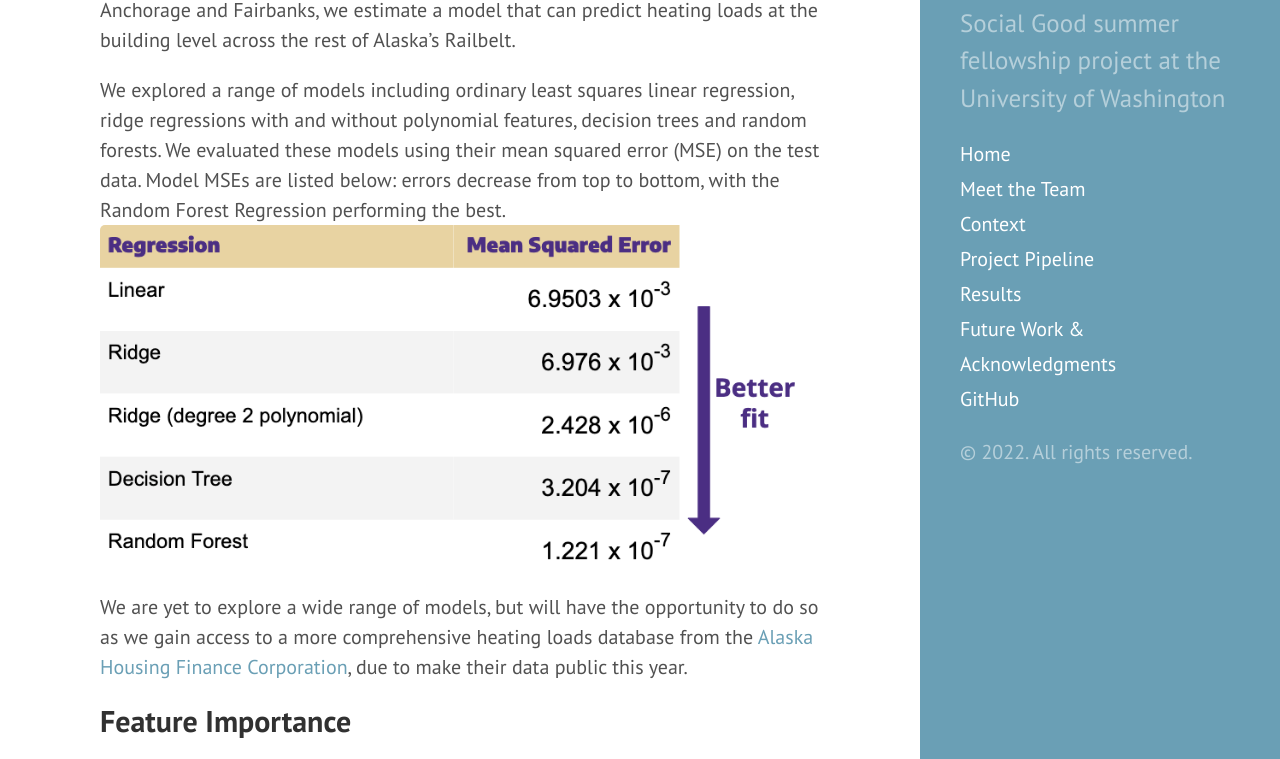
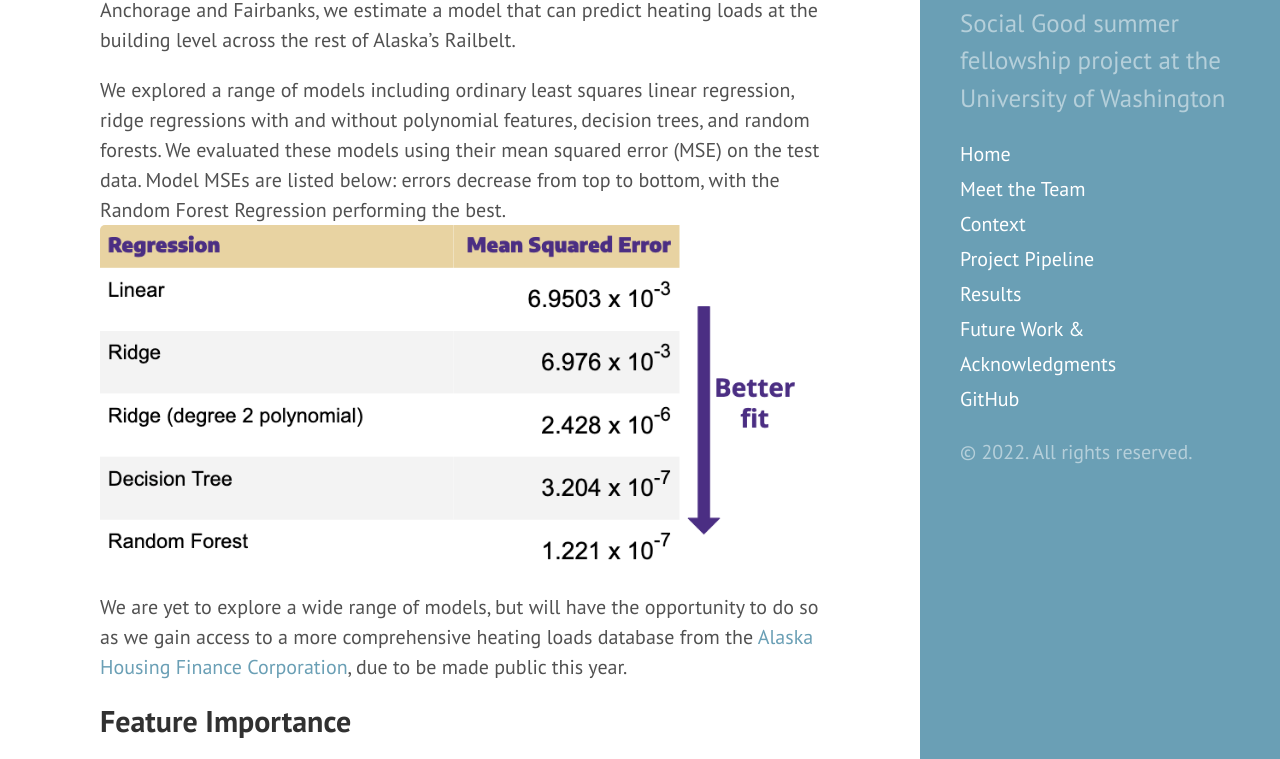
Before and after one commit to uwescience/DSSG2022_heating_loads, a Jekyll site: the page built from results.md, in a window 1280 px wide and 1400 px high. Shown: the part 233-992 px from the top of the window. Built offline with Jekyll 4.4.1, drawn with Linux system fonts in a browser that asks for light colours.

Commit message:
Update results.md

```diff
--- a/results.md
+++ b/results.md
@@ -5,9 +5,9 @@ title: Results
 ## Model Fit
 With data on building features, climate, and simulated data on heating loads in Anchorage and Fairbanks, we estimate a model that can predict heating loads at the building level across the rest of Alaska's Railbelt.
 
-We explored a range of models including ordinary least squares linear regression, ridge regressions with and without polynomial features, decision trees and random forests. We evaluated these models using their mean squared error (MSE) on the test data. Model MSEs are listed below: errors decrease from top to bottom, with the Random Forest Regression performing the best.
+We explored a range of models including ordinary least squares linear regression, ridge regressions with and without polynomial features, decision trees, and random forests. We evaluated these models using their mean squared error (MSE) on the test data. Model MSEs are listed below: errors decrease from top to bottom, with the Random Forest Regression performing the best.
 <img src="{{ site.url }}{{ site.baseurl }}/assets/img/mse.png" width="700">
-We are yet to explore a wide range of models, but will have the opportunity to do so as we gain access to a more comprehensive heating loads database from the [Alaska Housing Finance Corporation](https://www.ahfc.us/), due to make their data public this year.
+We are yet to explore a wide range of models, but will have the opportunity to do so as we gain access to a more comprehensive heating loads database from the [Alaska Housing Finance Corporation](https://www.ahfc.us/), due to be made public this year.
 
 ## Feature Importance
 
```
